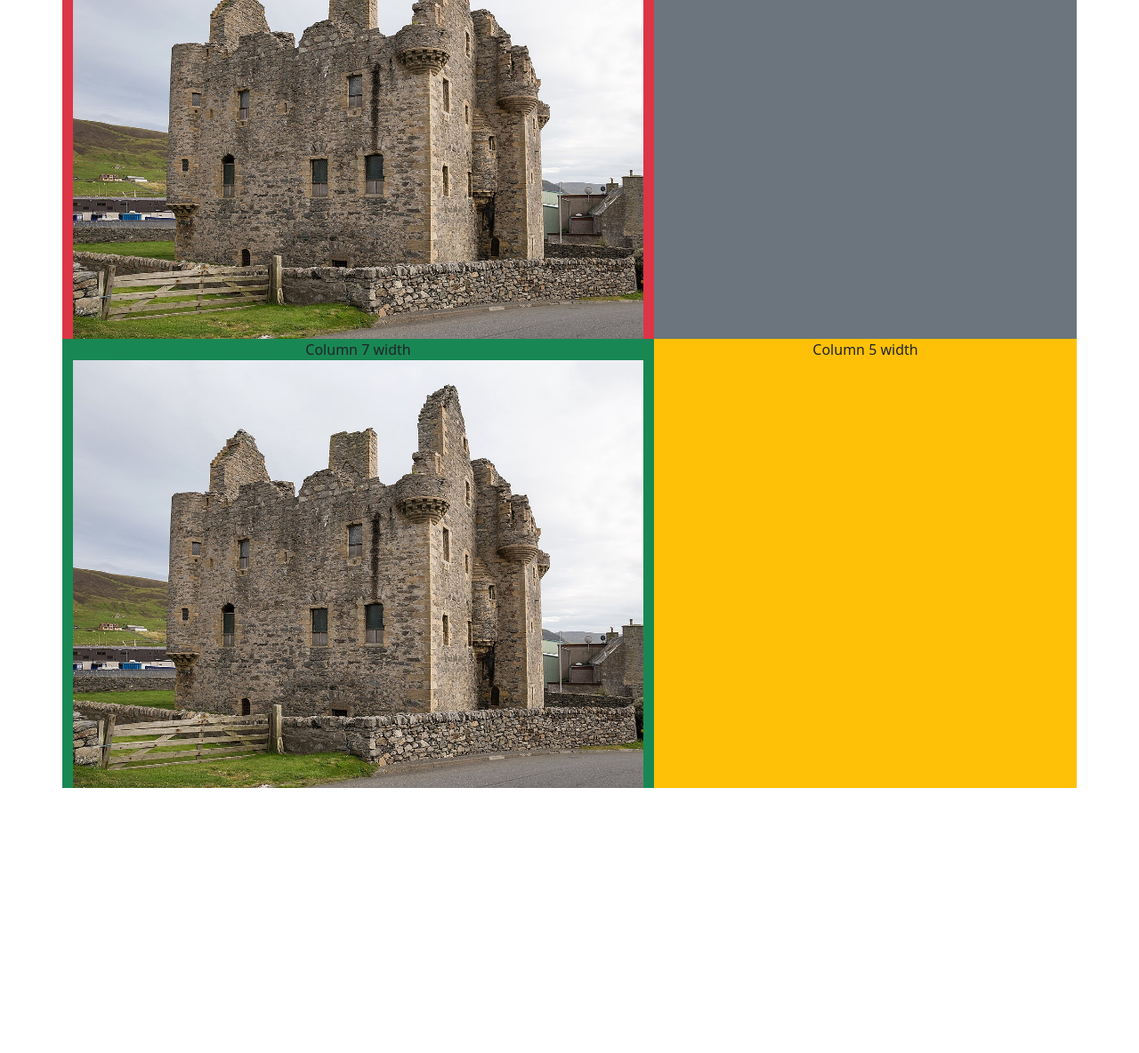
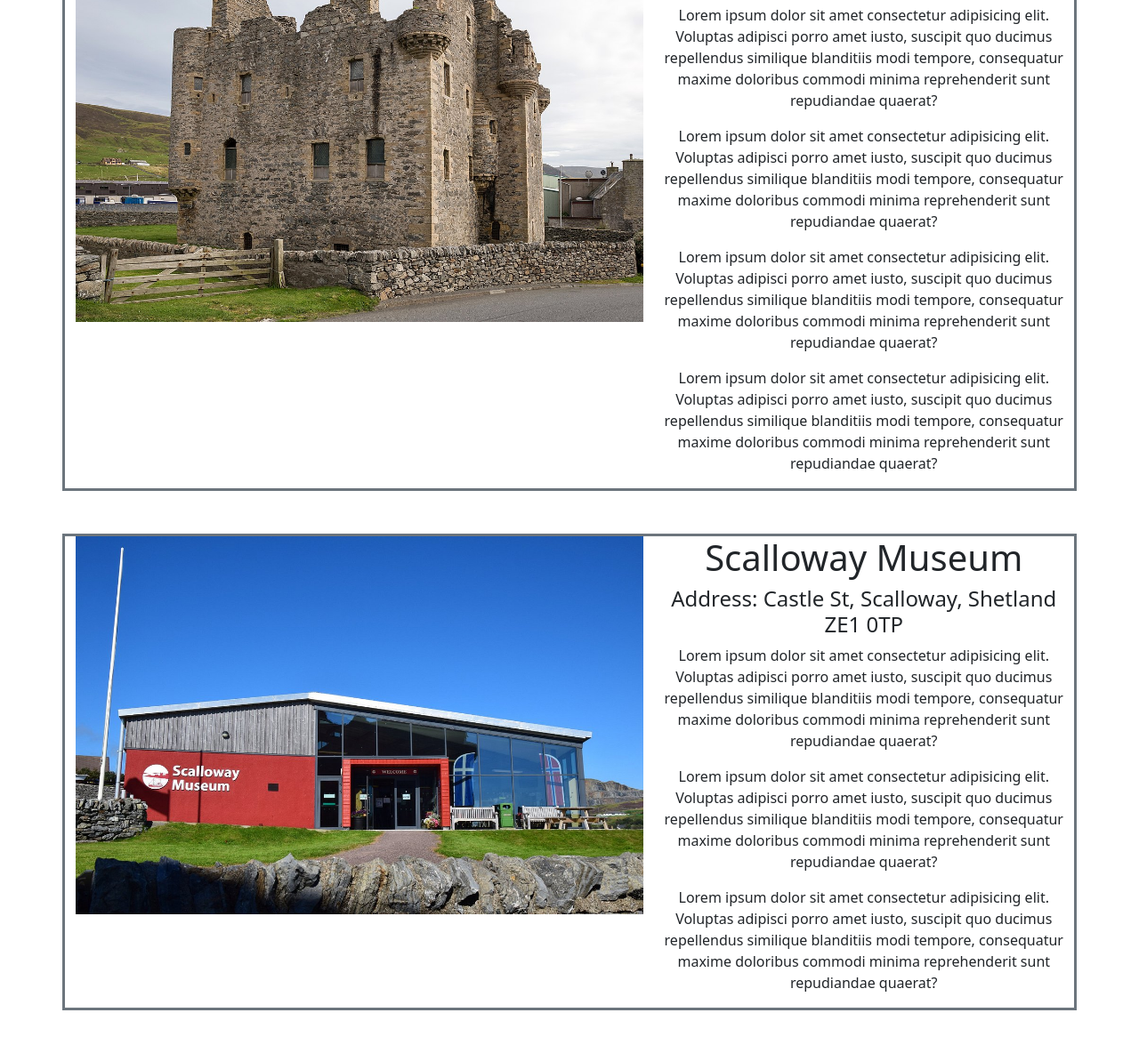
Before and after one commit to mightymander/CS1534_Assessment_1, a plain HTML site: page visit.html in a window 1280 px wide. Shown: the part 346-1530 px from the top of the page at 89% size. Before the commit the page ends 1232 px from the top, so only its background shows below. Drawn offline with nearby package versions, Linux system fonts and the light colour scheme.

Commit message:
updated visit.html with text and images

```diff
--- a/CSS/styles.css
+++ b/CSS/styles.css
@@ -38,7 +38,7 @@
 /* End of Index Styles */
 
 
-/* End of Home Styles */
+/* Start of Home Styles */
 
 #open_street_map_scalloway {
     height: 40%;
--- a/visit.html
+++ b/visit.html
@@ -61,35 +61,56 @@
 
     <!-- This starts the  column ration of 7:5-->
     <div class="container text-center">
-        <div class="row">
 
-            <div class="col-7 bg-danger">
-                Column 7 width
+        <div class="row mb-5 mt-1 border border-secondary border-3">
 
+            <!-- added col-lg-7 instead of col-7 so on moblie it goes on top-->
+            <div class="col-lg-7 ">
                 <img src="/IMGS/real_scalloway_castle.jpg" class="img-fluid">
-
             </div>
 
-
-            <div class="col-5 bg-secondary  ">
-                Column 5 width
+            <!-- added col-lg-5 instead of col-5 so on moblie it goes on top-->
+            <div class="col-lg-5" style="max-height: 20%;">
+                <h1>Scalloway Castle</h1>
+                <h4>Address: Castle St, Scalloway, Shetland ZE1 0TP</h2>
+                    <p>Lorem ipsum dolor sit amet consectetur adipisicing elit. Voluptas adipisci porro amet iusto,
+                        suscipit quo ducimus repellendus similique blanditiis modi tempore, consequatur maxime doloribus
+                        commodi minima reprehenderit sunt repudiandae quaerat?</p>
+                    <p>Lorem ipsum dolor sit amet consectetur adipisicing elit. Voluptas adipisci porro amet iusto,
+                        suscipit quo ducimus repellendus similique blanditiis modi tempore, consequatur maxime doloribus
+                        commodi minima reprehenderit sunt repudiandae quaerat?</p>
+                    <p>Lorem ipsum dolor sit amet consectetur adipisicing elit. Voluptas adipisci porro amet iusto,
+                        suscipit quo ducimus repellendus similique blanditiis modi tempore, consequatur maxime doloribus
+                        commodi minima reprehenderit sunt repudiandae quaerat?</p>
+                    <p>Lorem ipsum dolor sit amet consectetur adipisicing elit. Voluptas adipisci porro amet iusto,
+                        suscipit quo ducimus repellendus similique blanditiis modi tempore, consequatur maxime doloribus
+                        commodi minima reprehenderit sunt repudiandae quaerat?</p>
             </div>
 
 
         </div>
 
-        <div class="row">
+        <div class="row mb-5 border border-secondary border-3">
 
-            <div class="col-7 bg-success">
-                Column 7 width
-
-                <img src="/IMGS/real_scalloway_castle.jpg" class="img-fluid">
-
+            <!-- added col-lg-7 instead of col-7 so on moblie it goes on top-->
+            <div class="col-lg-7 ">
+                <img src="/IMGS/scalloway-museum.jpg" class="img-fluid">
             </div>
 
+            <!-- added col-lg-5 instead of col-5 so on moblie it goes on top-->
+            <div class="col-lg-5" style="max-height: 20%;">
+                <h1>Scalloway Museum</h1>
+                <h4>Address: Castle St, Scalloway, Shetland ZE1 0TP</h2>
+                    <p>Lorem ipsum dolor sit amet consectetur adipisicing elit. Voluptas adipisci porro amet iusto,
+                        suscipit quo ducimus repellendus similique blanditiis modi tempore, consequatur maxime doloribus
+                        commodi minima reprehenderit sunt repudiandae quaerat?</p>
+                    <p>Lorem ipsum dolor sit amet consectetur adipisicing elit. Voluptas adipisci porro amet iusto,
+                        suscipit quo ducimus repellendus similique blanditiis modi tempore, consequatur maxime doloribus
+                        commodi minima reprehenderit sunt repudiandae quaerat?</p>
+                    <p>Lorem ipsum dolor sit amet consectetur adipisicing elit. Voluptas adipisci porro amet iusto,
+                        suscipit quo ducimus repellendus similique blanditiis modi tempore, consequatur maxime doloribus
+                        commodi minima reprehenderit sunt repudiandae quaerat?</p>
 
-            <div class="col-5 bg-warning">
-                Column 5 width
             </div>
 
 
```
Also changed, not shown: IMGS/scalloway-museum.jpg (added).
